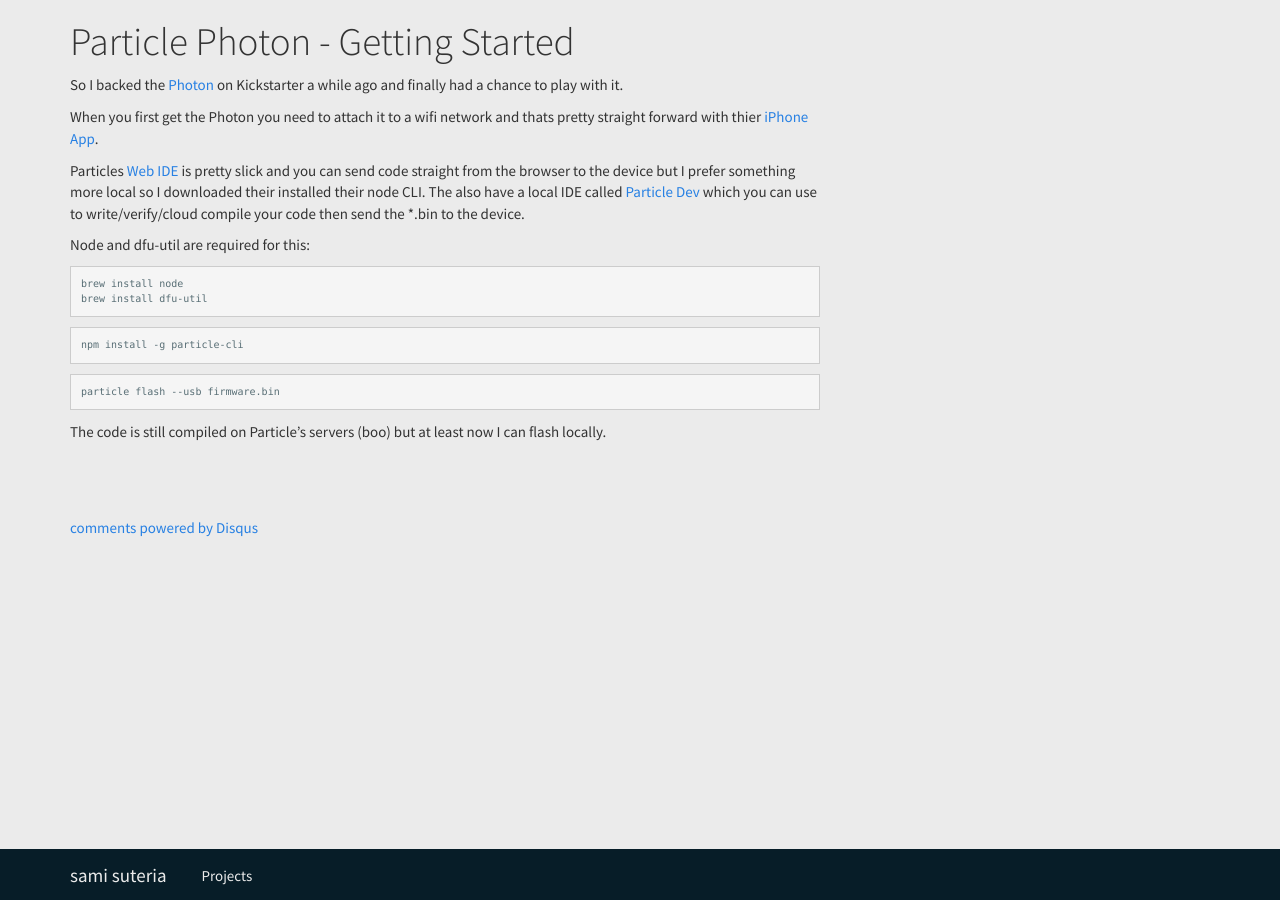
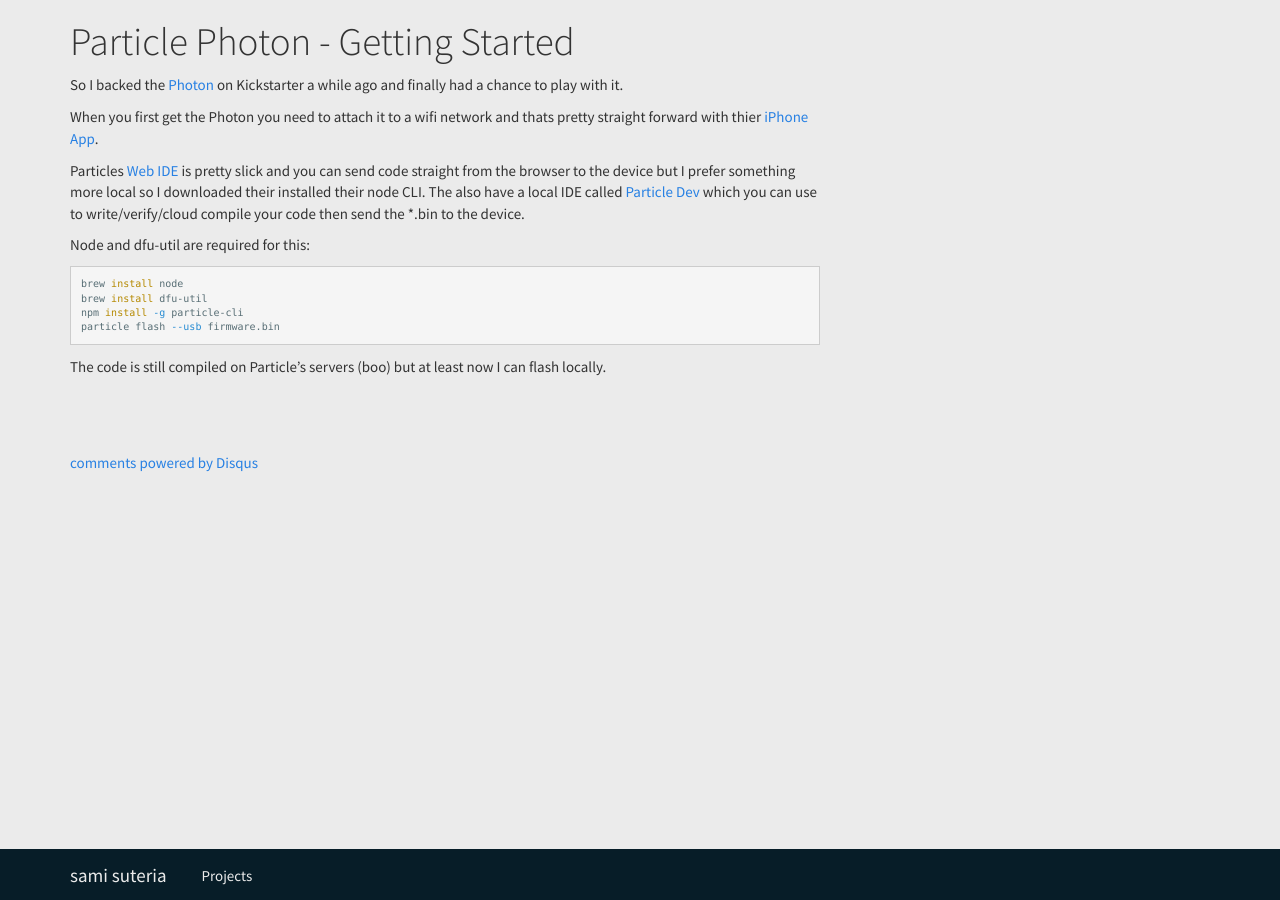
Before and after one commit to samisuteria/samisuteria.github.io, a Jekyll site: the page built from _posts/2015-08-27-particle-photon-getting-started.md, in a window 1280 px wide. Built offline with Jekyll 4.4.1, drawn with Linux system fonts in a browser that asks for light colours; nearby versions of some CDN libraries; comment, search, counter and statistics services are not loaded.

Commit message:
code clean up

````diff
--- a/_posts/2015-08-27-particle-photon-getting-started.md
+++ b/_posts/2015-08-27-particle-photon-getting-started.md
@@ -11,17 +11,11 @@
 
 Node and dfu-util are required for this:
 
-```
+{% highlight bash %}
 brew install node
 brew install dfu-util
-```
-
-```
 npm install -g particle-cli
-```
-
-```
 particle flash --usb firmware.bin
-```
+{% endhighlight %}
 
 The code is still compiled on Particle's servers (boo) but at least now I can flash locally.
````
